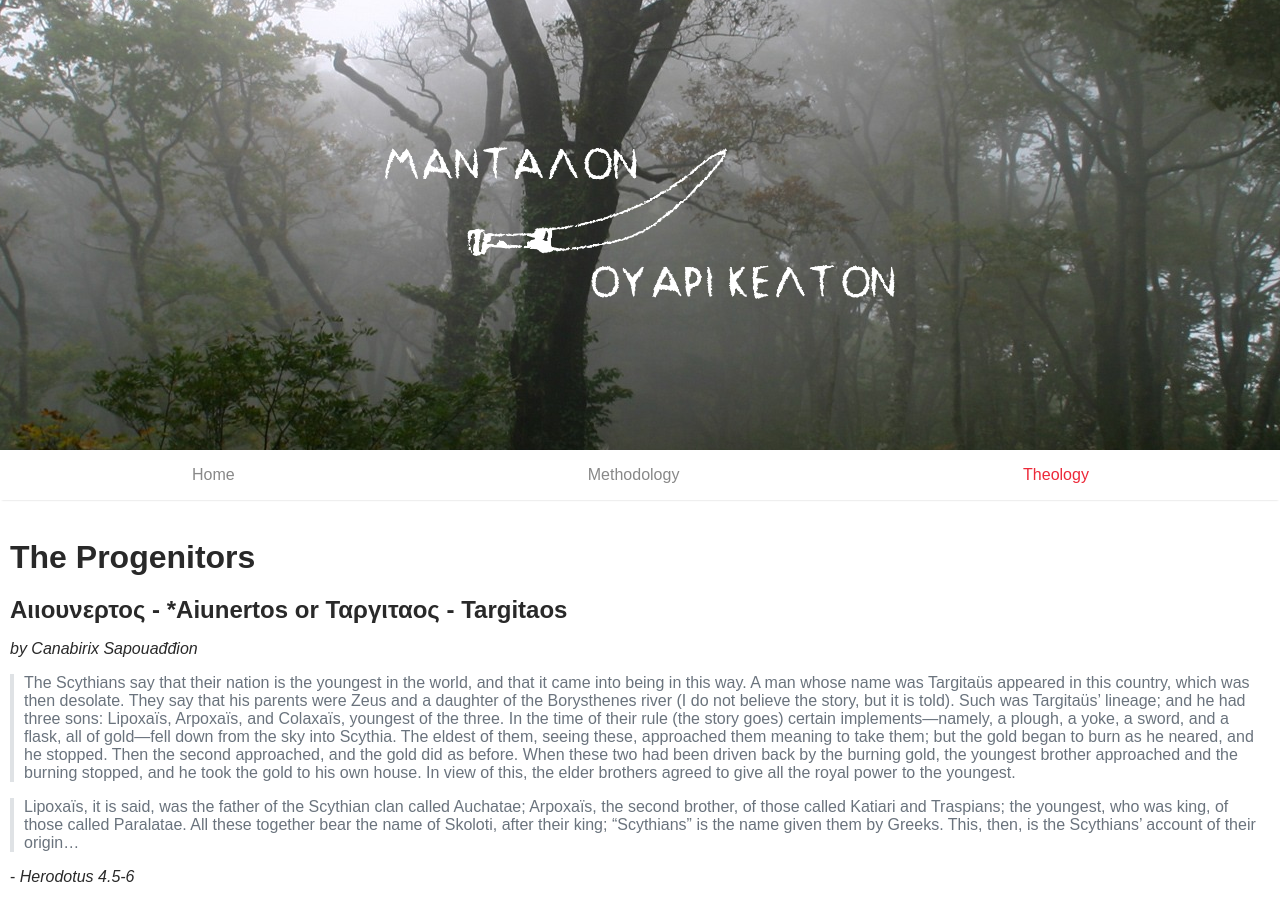
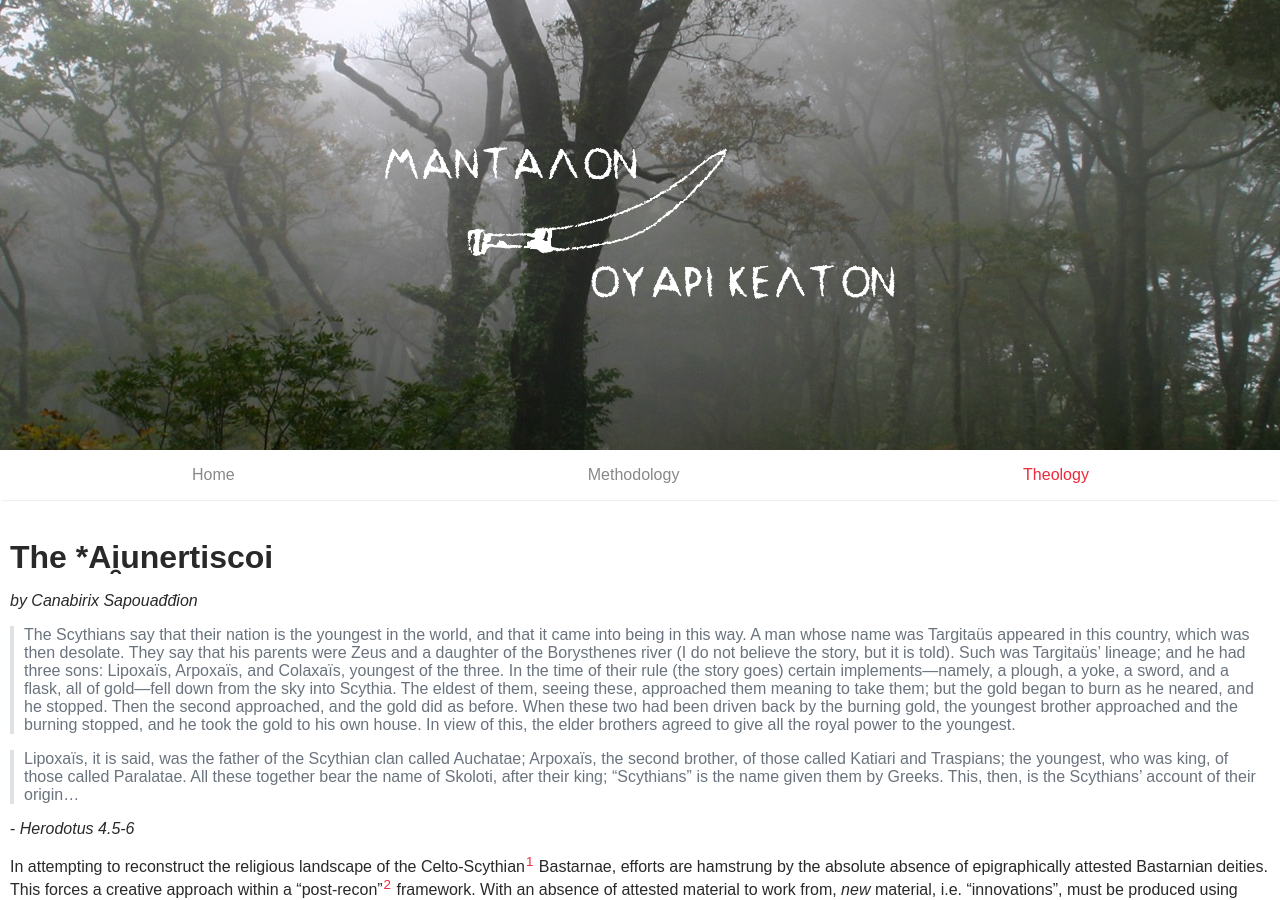
Before and after one commit to sapouidugnatos/uaricelton, a Jekyll site: the page built from _articles/aiunertos.md, in a window 1280 px wide and 900 px high. Built offline with Jekyll 4.4.1, drawn with Linux system fonts in a browser that asks for light colours.

Commit message:
Fixed some formatting in Aiunertiscoi article.

```diff
--- a/_articles/aiunertos.md
+++ b/_articles/aiunertos.md
@@ -1,14 +1,10 @@
 ---
-title: The Progenitors
+title: The *Ai̯unertiscoi
 layout: default
 category: deities
 date: 2020-06-10
 tribe: Bastarnae
 ---
-
-
-
-## Αιιουνερτος - *Aiunertos or Ταργιταος - Targitaos
 
 *by Canabirix Sapouađđion*
 
```
